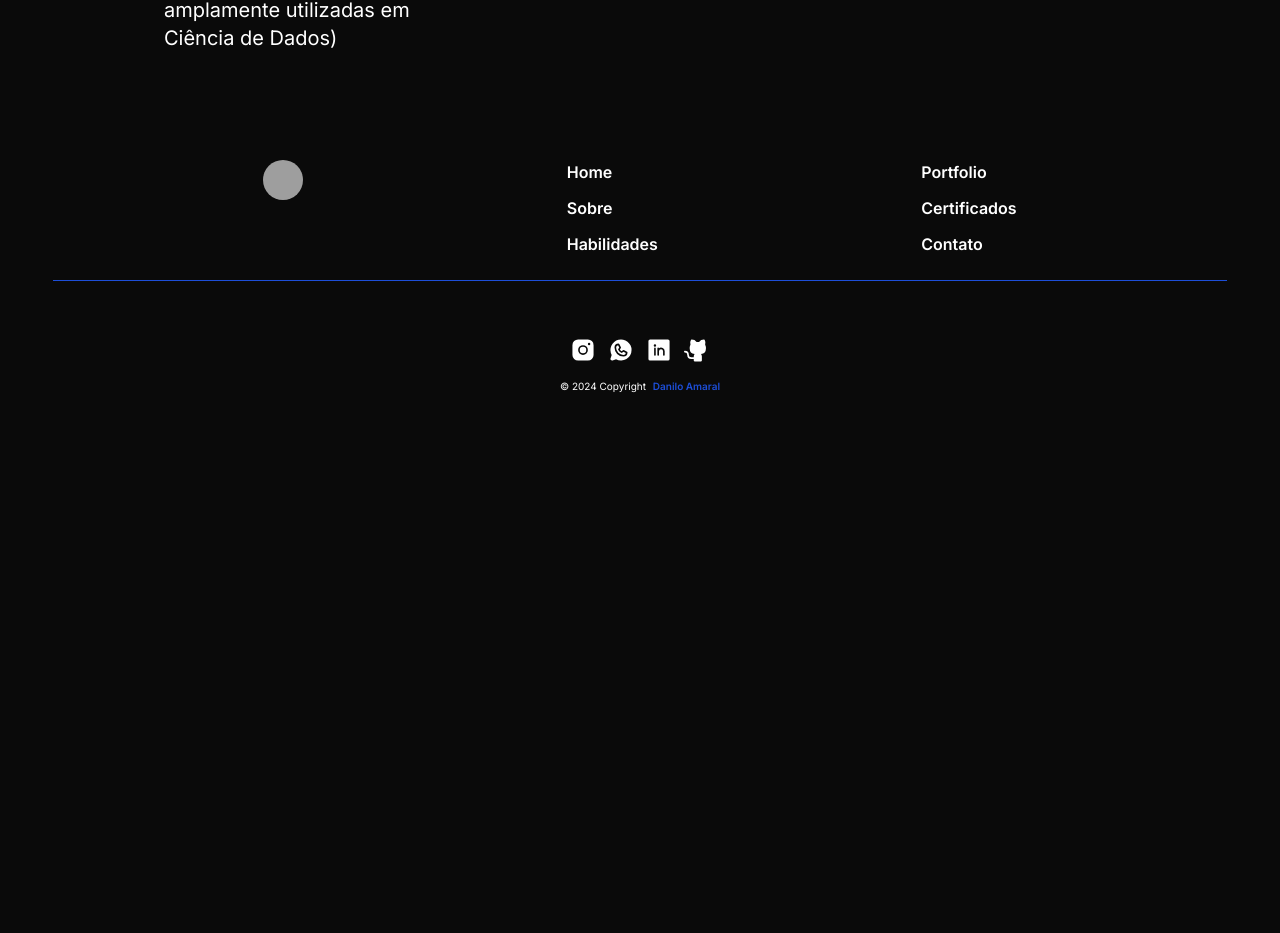
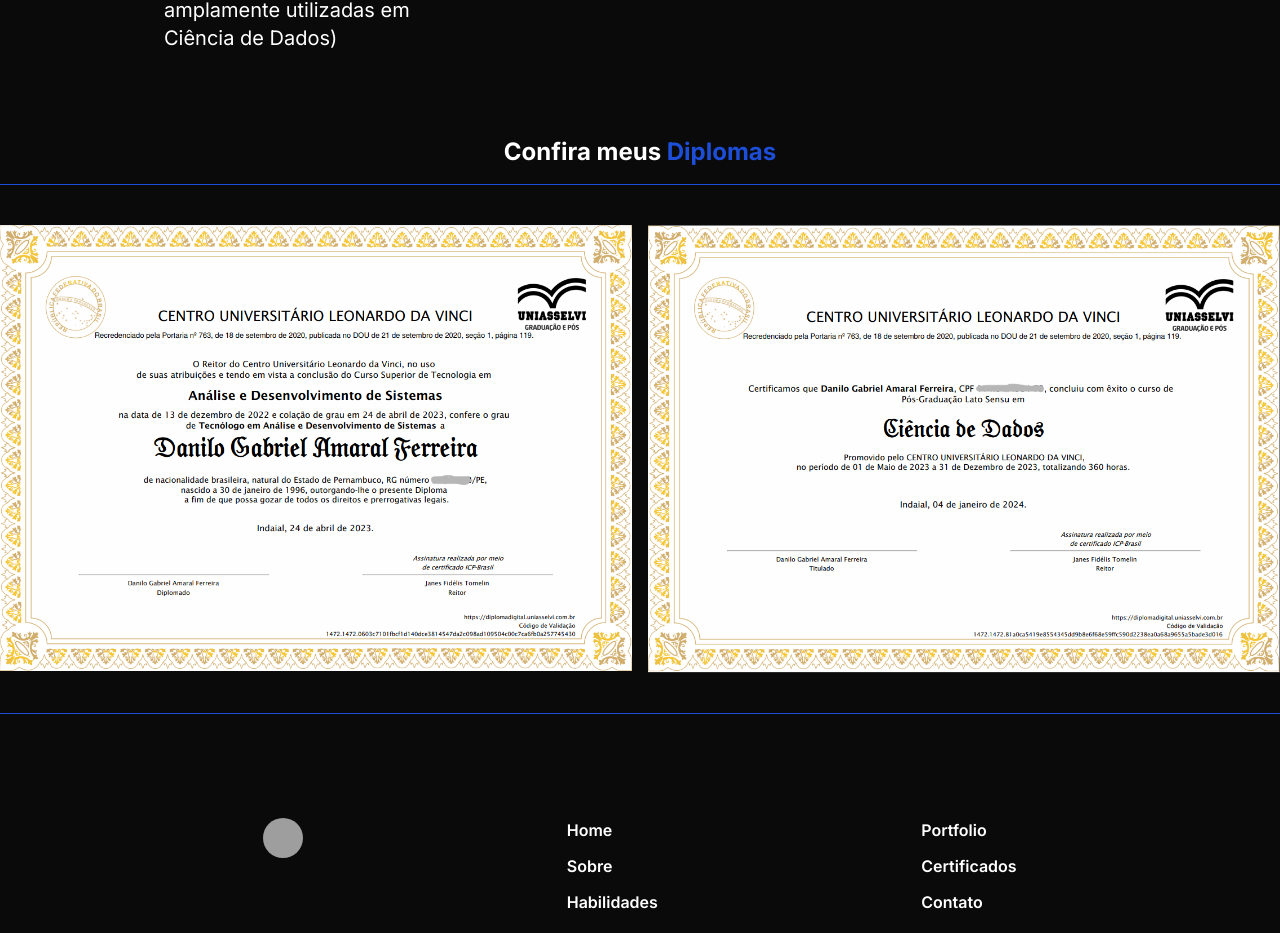
Before and after one commit to Danilo55Amaral/Danilo-Landing-Page, a Next.js app: page / in a window 1280 px wide. Shown: the part 3890-4823 px from the top of the page. Before the commit the page ends 4300 px from the top, so only its background shows below. Built offline with nearby package versions, Linux system fonts and the light colour scheme; grey boxes are pictures that could not be loaded.

Commit message:
:sparkles: feat: Certificates component

```diff
--- /dev/null
+++ b/src/app/(home)/components/certification.tsx
@@ -0,0 +1,38 @@
+import { Separator } from "@/components/ui/separator";
+import Image from "next/image";
+
+export default function Certification() {
+    return (
+      <div>
+        <h1 className="text-white text-2xl font-bold text-center mx-auto mb-4">
+          Confira meus <span className="text-blue-700">Diplomas</span>
+        </h1>
+        <Separator />
+        <div className="flex flex-col md:flex-row justify-center mb-10 mt-10">
+          <div className="w-full md:w-1/2 lg:w-1/2 xl:w-1/2 mb-4 md:mb-0 md:mr-4">
+            <Image
+              src="/Diploma-ads.PNG"
+              height={0}
+              width={0}
+              sizes="100vw"
+              unoptimized={true}
+              className="h-auto max-h-full w-full object-contain"
+              alt="Diploma ADS"
+            />
+          </div>
+          <div className="w-full md:w-1/2 lg:w-1/2 xl:w-1/2">
+            <Image
+              src="/diploma-pos.PNG"
+              height={0}
+              width={0}
+              sizes="100vw"
+              unoptimized={true}
+              className="h-auto max-h-full w-full object-contain"
+              alt="Diploma POS"
+            />
+          </div>
+        </div>
+        <Separator />
+      </div>
+    );
+  }
--- a/src/app/(home)/page.tsx
+++ b/src/app/(home)/page.tsx
@@ -9,6 +9,8 @@
 import Portfolio from "./components/portfolio";
 import { CallCenter } from "@/components/call-center";
 import Link from "next/link";
+import Certification from "./components/certification";
+
 
 export default function Home() {
   return (
@@ -76,6 +78,9 @@
       <section id="portfolio" className="mt-20">
         <Portfolio />
       </section>
+      <section id="certification" className="mt-20">
+        <Certification />
+      </section>
     </>
   );
 }
--- a/src/components/header.tsx
+++ b/src/components/header.tsx
@@ -60,7 +60,7 @@
             Portfolio
           </Link>
           <Link
-            href="#"
+            href="#certification"
             aria-label="Link para seção de certificados do site"
             className="hover:text-white"
           >
@@ -139,7 +139,7 @@
               </SheetClose>
 
               <SheetClose asChild>
-                <Link href="#" aria-label="Componente de Certificados">
+                <Link href="#certification" aria-label="Componente de Certificados">
                   <Button variant="project">
                     <ListOrderedIcon size={16} />
                     Certificados
```
Also changed, not shown: public/Diploma-ads.PNG (added), public/diploma-pos.PNG (added).
